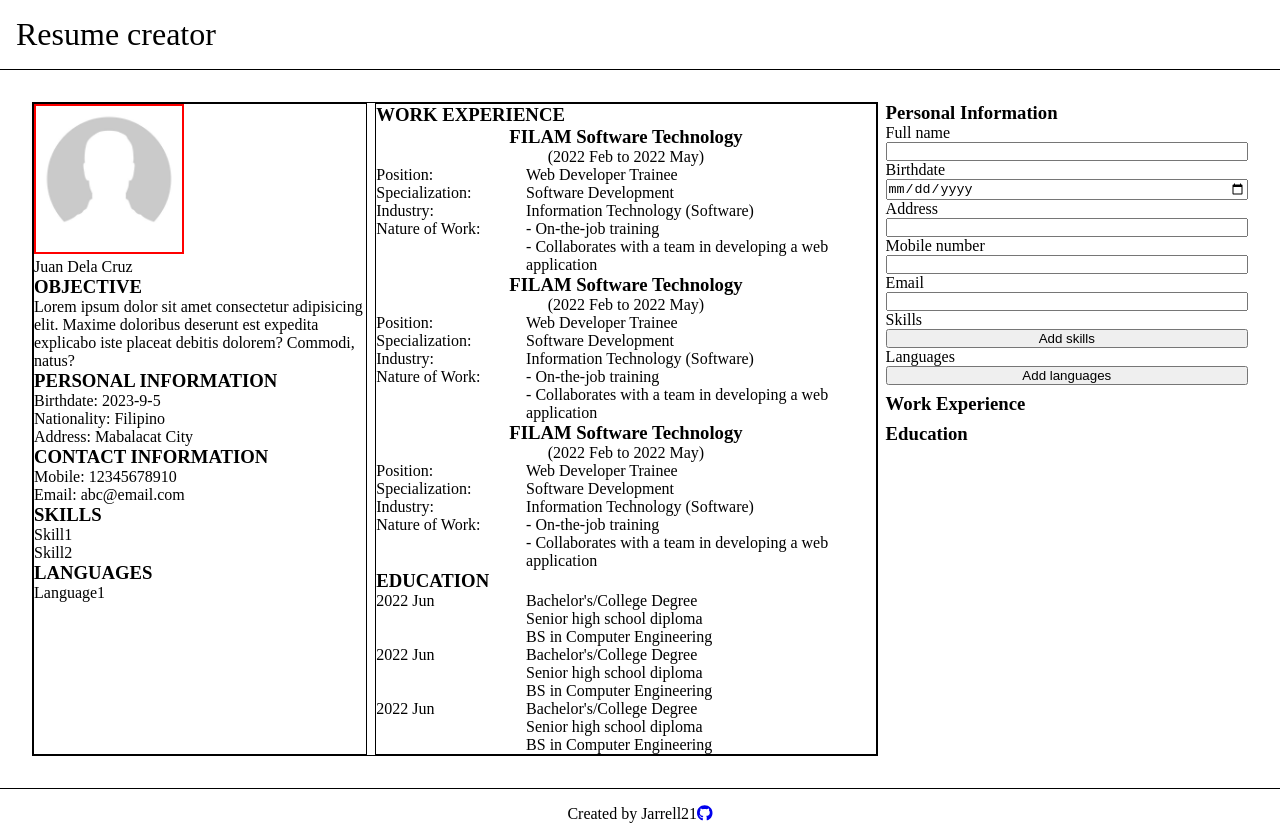
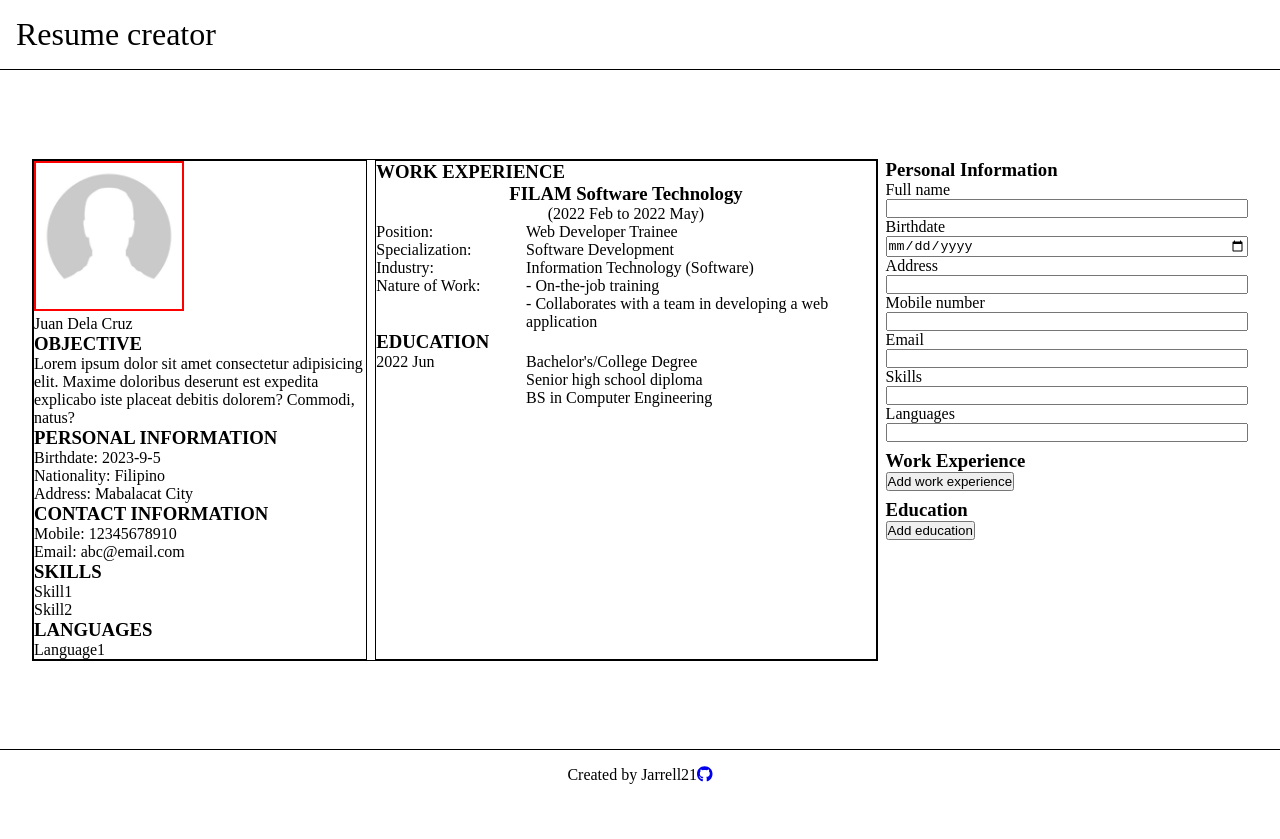
Before and after one commit to Jarrell21/cv-application, a React (Vite) app: page / in a window 1280 px wide. After the commit the page ends 800 px from the top, so only its background shows below. Built offline with nearby package versions, Linux system fonts and the light colour scheme.

Commit message:
Refactor structure of data and display

```diff
--- a/src/App.jsx
+++ b/src/App.jsx
@@ -8,7 +8,8 @@ import './App.css'
 function App() {
   const today = new Date();
   const date = today.getFullYear()+'-'+(today.getMonth()+1)+'-'+today.getDate();
-  const [info, setInfo] = useState({
+  const [data, setData] = useState({
+    generalInfo: {
       fullName: 'Juan Dela Cruz',
       birthDate: date,
       objective: 'Lorem ipsum dolor sit amet consectetur adipisicing elit. Maxime doloribus deserunt est expedita explicabo iste placeat debitis dolorem? Commodi, natus?',
@@ -18,6 +19,9 @@ function App() {
       email: 'abc@email.com',
       skills: ['Skill1', 'Skill2'],
       languages: ['Language1'],
+    },
+    workExperience: [
+      {
         companyName: 'FILAM Software Technology',
         duration: '2022 Feb to 2022 May',
         position: 'Web Developer Trainee',
@@ -27,23 +31,28 @@ function App() {
           'On-the-job training',
           'Collaborates with a team in developing a web application'
         ],
-    dateGraduated: '2022 Jun',
+      }
+    ],
+    education: [
+      {
         attainment: "Bachelor's/College Degree",
         schoolName: 'Senior high school diploma',
         course: 'BS in Computer Engineering',
+        dateGraduated: '2022 Jun',
+      }
+    ]
   })
 
   return (
     <>
       <header>Resume creator</header>
       <div className="main">
-        <Resume info={info} setInfo={setInfo} />
-        <Sidebar info={info} setInfo={setInfo} />
+        <Resume data={data} />
+        <Sidebar data={data} setData={setData} />
       </div>
       <footer>
         Created by Jarrell21
         <a href="https://github.com/Jarrell21" target="_blank" rel="noreferrer">
-            {/* <i className="fa-brands fa-github"></i> */}
             <FontAwesomeIcon icon={faGithub} />
         </a>
     </footer>
--- a/src/components/Education.jsx
+++ b/src/components/Education.jsx
@@ -6,10 +6,10 @@ function Education({ dateGraduated, attainment, schoolName, course }){
     return (
         <div className='attainment'>
             <div className="attainment-row">
-                <div className="attainment-left-row">
+                <div className="attainment-left-col">
                     <p>{dateGraduated}</p>
                 </div>
-                <div className="attainment-right-row">
+                <div className="attainment-right-col">
                     <p>{attainment}</p>
                     <p>{schoolName}</p>
                     <p>{course}</p>
--- a/src/components/GeneralInfo.jsx
+++ b/src/components/GeneralInfo.jsx
@@ -3,38 +3,37 @@ import PropTypes from 'prop-types'
 import placeholderPerson from '../assets/placeholder-person.jpg'
 import '../styles/Resume.css'
 
-function GeneralInfo({ info, setInfo }) {
-
+function GeneralInfo({ data }) {
   return (
     <div>
       <div className="img-section">
         <img src={placeholderPerson} alt="" />
-        <p className='applicant-name'>{info.fullName}</p>
+        <p className='applicant-name'>{data.generalInfo.fullName}</p>
       </div>
       <div className="objective-section">
         <h3>OBJECTIVE</h3>
-        <p>{info.objective}</p>
+        <p>{data.generalInfo.objective}</p>
       </div>
       <div className="personal-info-section">
         <h3>PERSONAL INFORMATION</h3>
-        <p>Birthdate: {info.birthDate}</p>
-        <p>Nationality: {info.nationality}</p>
-        <p>Address: {info.address}</p>
+        <p>Birthdate: {data.generalInfo.birthDate}</p>
+        <p>Nationality: {data.generalInfo.nationality}</p>
+        <p>Address: {data.generalInfo.address}</p>
       </div>
       <div className="contact-info-section">
         <h3>CONTACT INFORMATION</h3>
-        <p>Mobile: {info.mobile}</p>
-        <p>Email: {info.email}</p>
+        <p>Mobile: {data.generalInfo.mobile}</p>
+        <p>Email: {data.generalInfo.email}</p>
       </div>
       <div className="skills-section">
         <h3>SKILLS</h3>
-        {info.skills.map((skill) => {
+        {data.generalInfo.skills.map((skill) => {
           return <p key={skill}>{skill}</p>
         })}
       </div>
       <div className="languages-section">
         <h3>LANGUAGES</h3>
-        {info.languages.map((language) => {
+        {data.generalInfo.languages.map((language) => {
           return <p key={language}>{language}</p>
         })}
       </div>
@@ -43,8 +42,7 @@ function GeneralInfo({ info, setInfo }) {
 }
 
 GeneralInfo.propTypes = {
-  info: PropTypes.any,
-  setInfo: PropTypes.any,
+  data: PropTypes.any,
 }
 
 export default GeneralInfo;
--- a/src/components/Resume.jsx
+++ b/src/components/Resume.jsx
@@ -4,25 +4,25 @@ import GeneralInfo from './GeneralInfo';
 import Work from './Work';
 import Education from './Education';
 
-function Resume({ info, setInfo }) {
+function Resume({ data }) {
     return (
     <main className='resume'>
         <div className="resume-row">
             <div className='resume-left-col'>
-                <GeneralInfo info={info} setInfo={setInfo}/>
+                <GeneralInfo data={data} />
             </div>
             <div className="resume-right-col">
             <div className='work-experience'>
                 <h3>WORK EXPERIENCE</h3>
-                <Work companyName={info.companyName} duration={info.duration} position={info.position} specialization={info.specialization} industry={info.industry} natureOfWork={info.natureOfWork} />
-                <Work companyName={info.companyName} duration={info.duration} position={info.position} specialization={info.specialization} industry={info.industry} natureOfWork={info.natureOfWork} />
-                <Work companyName={info.companyName} duration={info.duration} position={info.position} specialization={info.specialization} industry={info.industry} natureOfWork={info.natureOfWork} />
+                {data.workExperience.map((work) => {
+                    return <Work key={work} companyName={work.companyName} duration={work.duration} position={work.position} specialization={work.specialization} industry={work.industry} natureOfWork={work.natureOfWork} />
+                })}
             </div>
             <div className='education'>
                 <h3>EDUCATION</h3>
-                <Education dateGraduated={info.dateGraduated} attainment={info.attainment} schoolName={info.schoolName} course={info.course} />
-                <Education dateGraduated={info.dateGraduated} attainment={info.attainment} schoolName={info.schoolName} course={info.course} />
-                <Education dateGraduated={info.dateGraduated} attainment={info.attainment} schoolName={info.schoolName} course={info.course} />
+                {data.education.map((educ) => {
+                    return <Education key={educ} dateGraduated={educ.dateGraduated} attainment={educ.attainment} schoolName={educ.schoolName} course={educ.course} />
+                })}
             </div>
             </div>
         </div>
@@ -31,8 +31,8 @@ function Resume({ info, setInfo }) {
 }
 
 Resume.propTypes = {
-    info: PropTypes.any,
-    setInfo: PropTypes.any
+    data: PropTypes.any,
+    setData: PropTypes.any
 }
 
 export default Resume
--- a/src/components/Sidebar.jsx
+++ b/src/components/Sidebar.jsx
@@ -2,8 +2,8 @@ import React, { useState } from 'react';
 import PropTypes from 'prop-types'
 import '../styles/Sidebar.css'
 
-function Side({ info, setInfo }) {
-  const inputList = [
+function Sidebar({ info, setInfo }) {
+  const personalInfoinputList = [
     {label: 'Full name', type: 'text', name: 'fullName'},
     {label: 'Birthdate', type: 'date', name: 'birthDate'},
     {label: 'Address', type: 'text', name: 'address'},
@@ -12,106 +12,76 @@ function Side({ info, setInfo }) {
     {label: 'Skills', type: 'text', name: 'skills', isArray: true},
     {label: 'Languages', type: 'text', name: 'languages', isArray: true},
   ];
-  //make dynamic
-  const [children, setChildren] = useState(
-    [
-      {target:'skills', data: []},
-      {target:'languages', data: []}
-  ]);
 
-  const handleAddInput = (input) => {
-    children.forEach((child) => {
-      if(child.target == input.name){
-        child.data.push(<Input key={child.data.length} input={input} info={info} setInfo={setInfo} />)
-      }
-    })
+  const workInputList = [
+    {label: 'Company name', type: 'text', name: 'companyName'},
+    {label: 'Start date', type: 'date', name: 'startDate'},
+    {label: 'End date', type: 'date', name: 'endDate'},
+    {label: 'Position', type: 'text', name: 'position'},
+    {label: 'Specialization', type: 'text', name: 'specialization'},
+    {label: 'Industry', type: 'email', name: 'industry'},
+    {label: 'Nature of work', type: 'text', name: 'natureOfWork', isArray: true},
+  ];
 
-    const first = children.find((element) => element.target == input.name)
-    const newChildren = children.filter((element) => element.target != first)
-
-    setChildren(newChildren);
-    console.log(newChildren);
-  }
+  const educationInputList = [
+    {label: 'School name', type: 'text', name: 'schoolName'},
+    {label: 'Attainment', type: 'text', name: 'attainment'},
+    {label: 'Course', type: 'text', name: 'course'},
+    {label: 'Date graduated', type: 'date', name: 'dateGraduated'},
+  ];
 
   return (
     <aside className='side'>
-      <div>
+      <div className='side-personal-info'>
         <h3>Personal Information</h3>
-        {inputList.map((input) => {
-          if(input.isArray){
-            return (
-              <div key={input.label} className='input'>
-                <div className={input.name + ' input'}>
-                  <label htmlFor={input.name}>{input.label}</label>
-                  {children.map((child) => {
-                    if(child.target == input.name){
-                      return child.data.map((input) => input)
-                    }
-                  })}
-                </div>
-                <button className={input.name + '-btn'}
-                  onClick={() => handleAddInput(input)}
-                >
-                  Add {input.name}
-                </button>
-              </div>
-            )
-          }
-            return (
-              <div key={input.label} className='input'>
-                <label htmlFor={input.name}>{input.label}</label>
-                <Input input={input} info={info} setInfo={setInfo}/>
-              </div>
-            )
-        })}
+        <InputGroup group={personalInfoinputList} info={info} setInfo={setInfo}/>
       </div>
-      <div>
+      <div className='side-work-exp'>
         <h3>Work Experience</h3>
+        <button>Add work experience</button>
+        {/* <InputGroup group={workInputList} info={info} setInfo={setInfo}/> */}
       </div>
-      <div>
+      <div className='side-education'>
         <h3>Education</h3>
+        <button>Add education</button>
+        {/* <InputGroup group={educationInputList} info={info} setInfo={setInfo}/> */}
       </div>
     </aside>
   )
 }
 
 function Input({ input, info, setInfo }){
-  const handleInputChange = (e) => {
-    for(let key in info){
-      if(key == input.name){
-        if(key != 'skills' && key != 'languages'){
-          if(e.target.value == ''){
-            setInfo({...info, [key]: input.label})
-            break;
-          }
-
-          setInfo({...info, [key]: e.target.value})
-        }
-        else {
-          if(e.target.value == ''){
-            setInfo({...info, [key]: []})
-            break;
-          }
-
-          setInfo({...info, [key]: [...info[key], e.target.value]})
-        }
-      }
-    }
-  }
-
   return (
-      <input title={input.name} type={input.type} name={input.name} onChange={(e) => handleInputChange(e)} />
+      <input title={input.name} type={input.type} name={input.name} />
   )
 }
 
-Side.propTypes = {
+function InputGroup({ group, info, setInfo }){
+  return <div className='input-group'>
+    {group.map((input) => {
+      return <div key={input.label} className='input'>
+        <label htmlFor={input.name}>{input.label}</label>
+        <Input input={input} info={info} setInfo={setInfo}/>
+      </div>
+    })}
+  </div>
+}
+
+Sidebar.propTypes = {
   info: PropTypes.any,
   setInfo: PropTypes.any,
 }
+
 Input.propTypes = {
   input: PropTypes.any,
   info: PropTypes.any,
   setInfo: PropTypes.any,
 }
 
-export default Side
+InputGroup.propTypes = {
+  group: PropTypes.any,
+  info: PropTypes.any,
+  setInfo: PropTypes.any,
+}
+
+export default Sidebar
--- a/src/styles/Resume.css
+++ b/src/styles/Resume.css
@@ -6,10 +6,10 @@
 .attainment-row {
   display: flex;
 }
-.attainment-left-row {
+.attainment-left-col {
   flex: 30%;
 }
-.attainment-right-row {
+.attainment-right-col {
   flex: 70%;
 }
 
```
Lines whose indentation alone changed are shown as unchanged.
